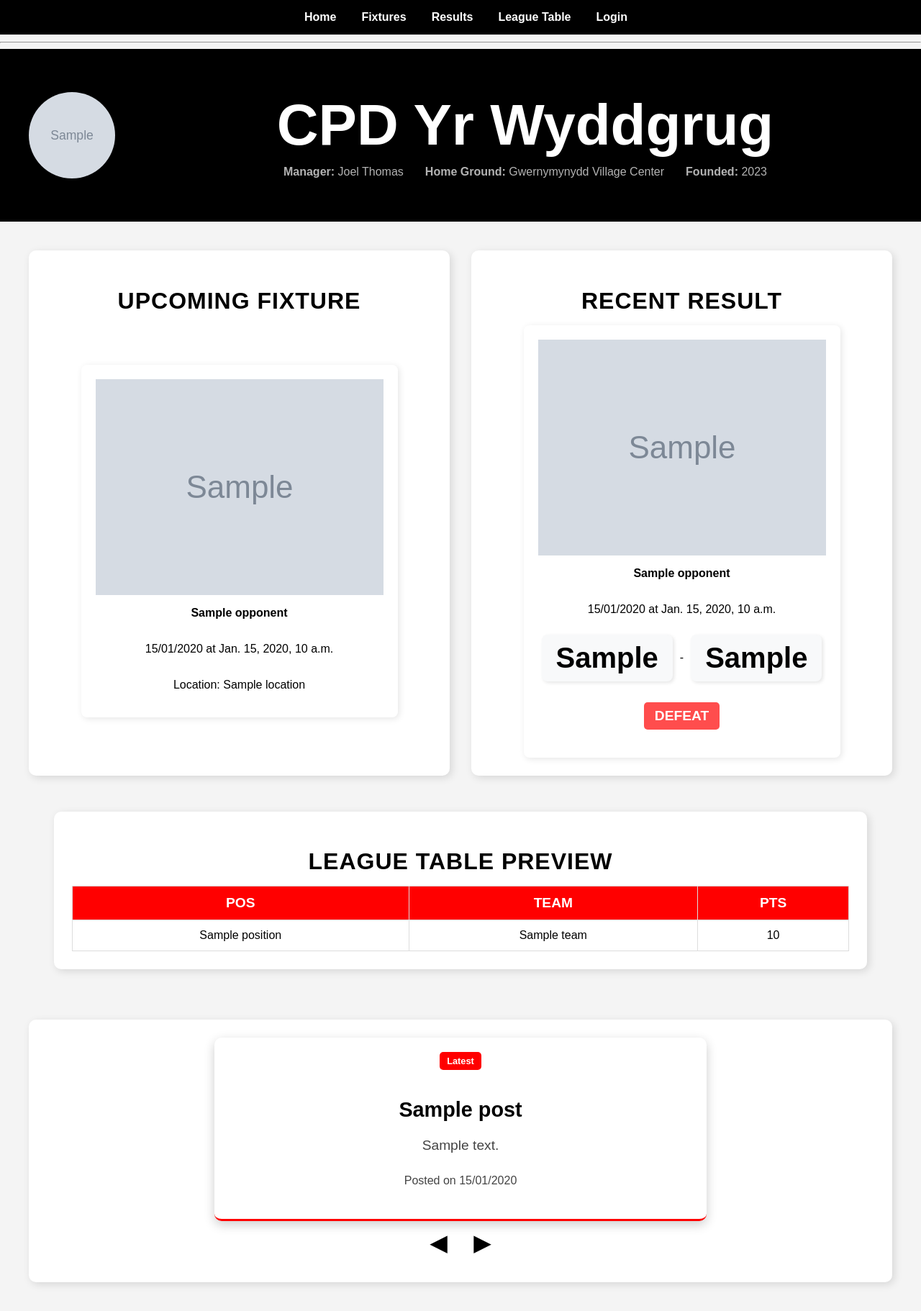
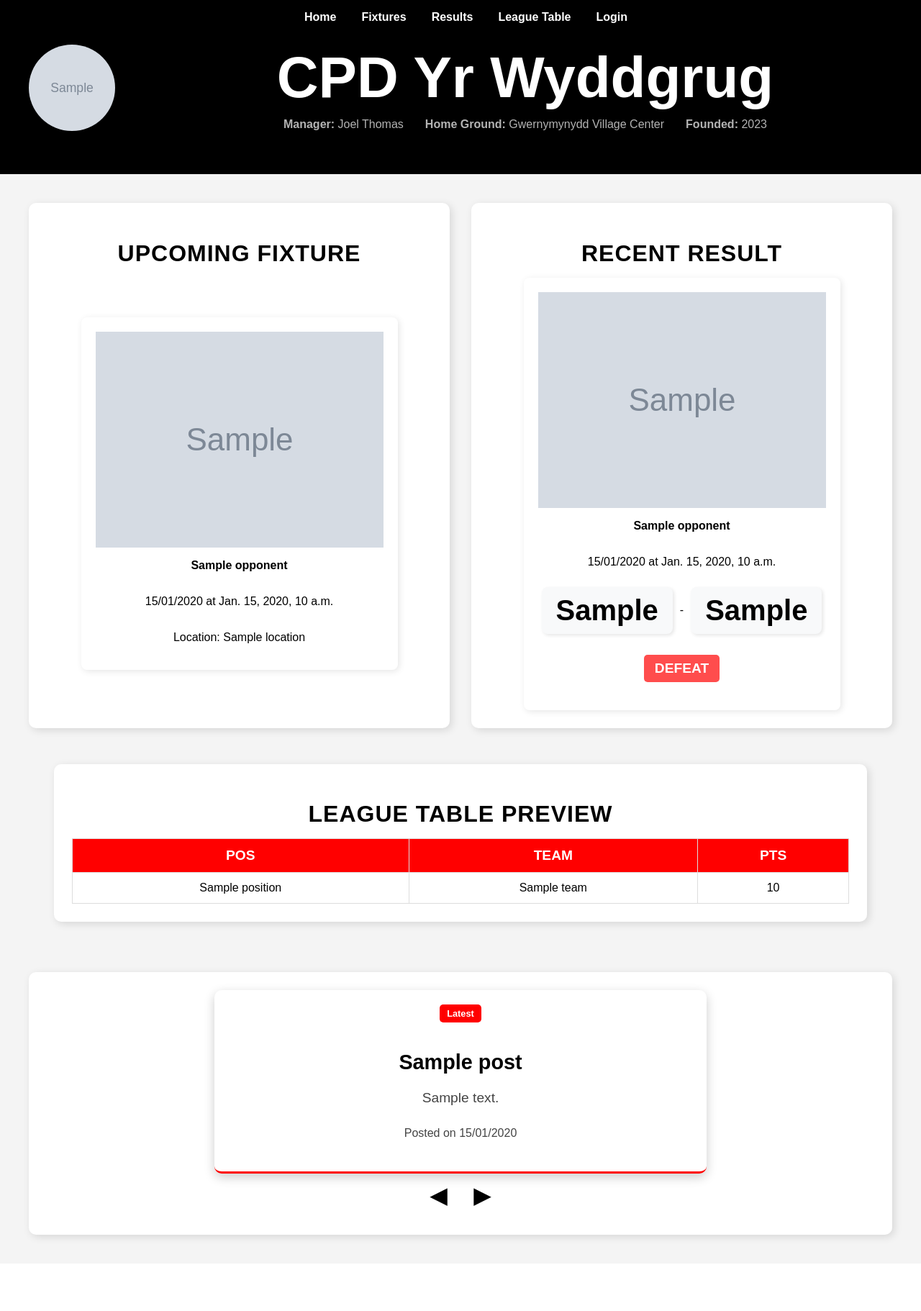
Before and after one commit to JLG-96/project4_cpd_site, a Django app: template cpd_site/team/templates/team/home.html in a window 1280 px wide. Shown: the whole page at 72% size. After the commit the page ends 1728 px from the top, so only its background shows below. Run offline with Django 5.2, Linux system fonts and the light colour scheme; the template is opened without the code that fills it: most values are stand-ins (such as "Sample title", 1, 10 or a date in 2020); grey boxes marked "Sample" are stand-in pictures.

Commit message:
removed line break between nav and banner

```diff
--- a/cpd_site/static/css/style.css
+++ b/cpd_site/static/css/style.css
@@ -2,7 +2,7 @@
 body {
     font-family: Arial, sans-serif;
     margin: 0;
-    padding: 50px 0 0;
+    padding: 0;
     background-color: #f4f4f4;
 }
 
@@ -76,8 +76,17 @@ nav button:hover {
     width: 100%;
 }
 
+.banner-separator {
+    display: block;
+    height: 2px;  /* Reduce height */
+    width: 100%;
+    background-color: white;
+    border: none;
+    margin: 0;
+    position: relative;
+    z-index: 10; /* Ensure it doesn't interfere with other elements */
+}
 
-/* Banner Inner Layout */
 .banner-container {
     display: flex;
     align-items: center;
--- a/cpd_site/team/templates/team/home.html
+++ b/cpd_site/team/templates/team/home.html
@@ -1,7 +1,6 @@
 {% extends "team/base.html" %}
 
 {% block content %}
-<!-- White line separator -->
 <hr class="banner-separator">
 
 <!-- Team Banner -->
```
Also changed, not shown: cpd_site/db.sqlite3.
